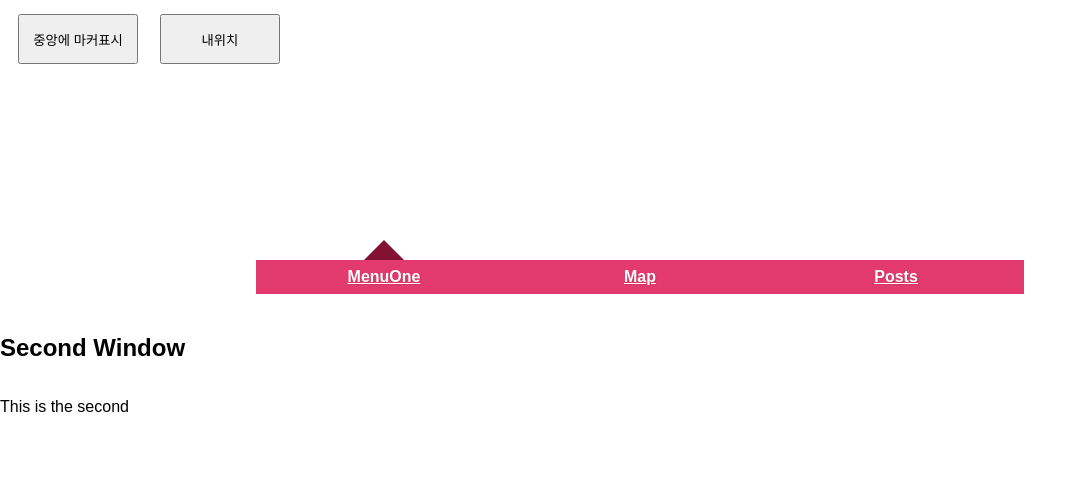
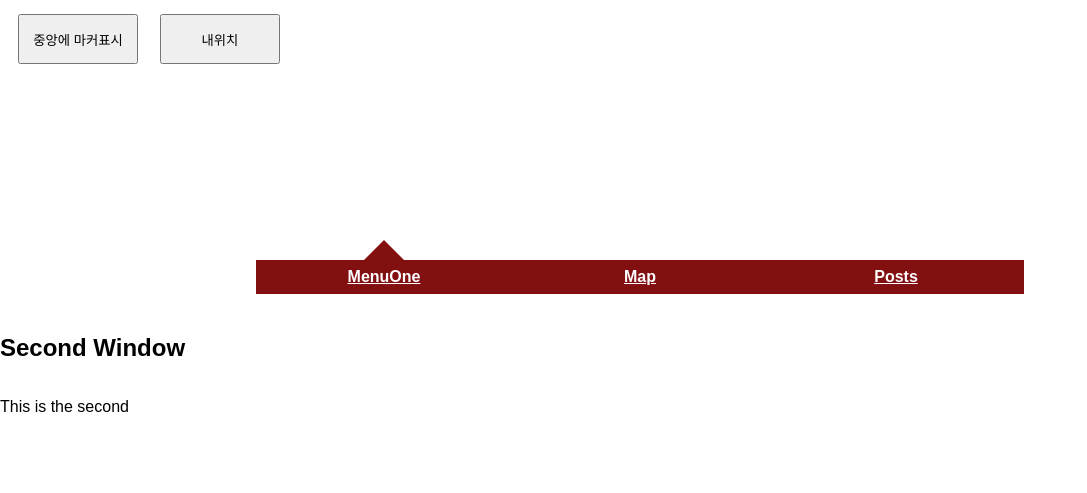
Before and after one commit to Yonsei-EE/ipTeam, a PHP site: page / in a window 1280 px wide. Shown: the part 506-999 px from the top of the page, without its empty margins (0-1087 px from the left). Run offline with PHP 8.4, Linux system fonts and the light colour scheme; some libraries are stand-ins or nearby versions; grey boxes are pictures that could not be loaded.

Commit message:
Update style.css

```diff
--- a/style.css
+++ b/style.css
@@ -32,7 +32,7 @@ body {
 .st-container > a {
 	z-index: 10;
 	font-weight: 700;
-	background: #e23a6e;
+	background: #821010;
 	color: #fff;
 	text-align: center;
 	text-shadow: 1px 1px 1px rgba(151,24,64,0.2);
@@ -48,7 +48,7 @@ body {
 	width: 0;
 	position: absolute;
 	pointer-events: none;
-	border-bottom-color: #821134;
+	border-bottom-color: #821010;
 	border-width: 20px;
 	left: 50%;
 	margin-left: -20px;
```
